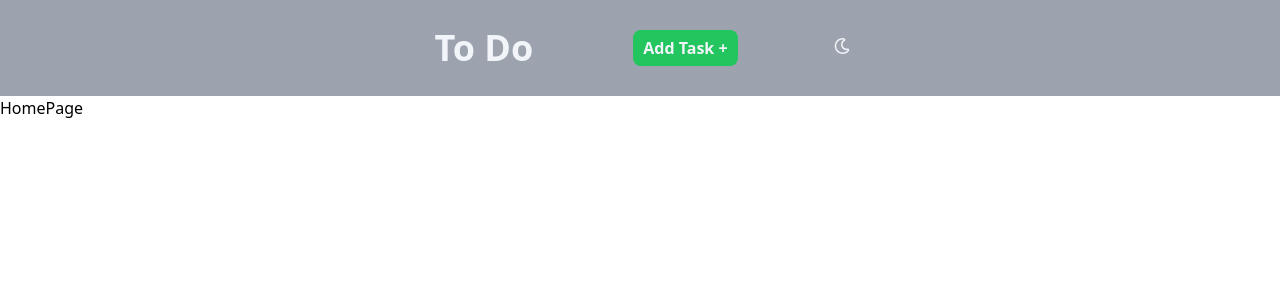
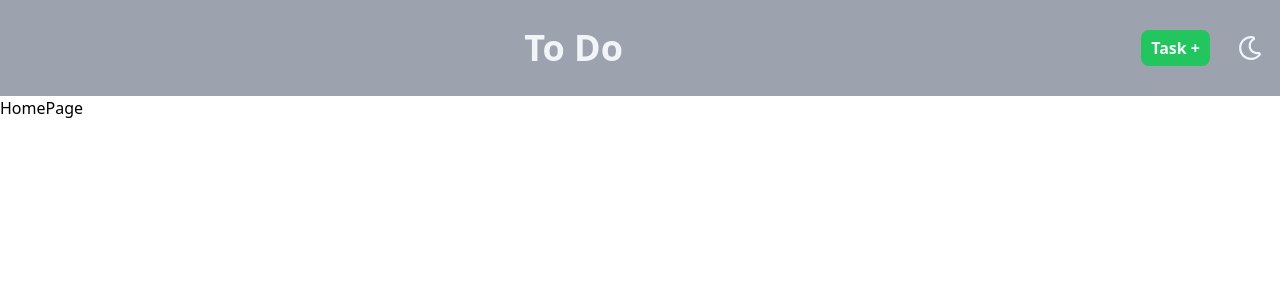
Before and after one commit to lilkajt/mern-to-do-app, a React (Vite) app in the folder frontend/: page / in a window 1280 px wide. Shown: the top 300 px of the page. Built offline with nearby package versions, Linux system fonts and the light colour scheme.

Commit message:
Navbar styles completed

```diff
--- a/frontend/src/components/Navbar.tsx
+++ b/frontend/src/components/Navbar.tsx
@@ -8,25 +8,24 @@ type NavbarProps = {
   theme: string;
 }
 
-// To Do - bigger(https://dribbble.com/shots/15574940-Fitness-app - right page), hover - text on blue
 // maybe add later animation 'to' drops and 'do' moves to left and next to it drops 'NOW!' and text glows brighter
 const Navbar: React.FC<NavbarProps> = ({ onAddTask, toggleTheme, theme }) => {
   return (
-    <div className="h-24 w-full flex justify-center items-center dark:bg-gray-800 bg-gray-400 p-1.5 text-slate-100 font-bold select-none">
-      <div className="title text-4xl">
-        <h1 className='hover:text-green-300 px-1 cursor-pointer'>
+    <div className="main h-24 w-full flex items-center justify-between dark:bg-gray-700 bg-gray-400 p-1.5 text-slate-100 font-bold select-none">
+      <div className="title text-4xl flex-grow text-center">
+        <h1 className='inline-block p-2 hover:text-sky-500 cursor-pointer'>
           To Do
         </h1>
       </div>
-      <div className="space w-24"></div>
+      <div className="flex items-center space-x-4">
       <div className="addTask border-2 rounded-lg border-green-500 bg-green-500 hover:bg-green-700 px-2 py-1">
-        <button type="button" onClick={onAddTask}>Add Task +</button>
+        <button type="button" onClick={onAddTask}>Task +</button>
       </div>
-      <div className="space w-24"></div>
-      <div className="darkMode">
-        <button type="button" className='' onClick={toggleTheme}>
-          {theme === "light" ? <FaRegMoon /> : <FiSun />}
+      <div className="toggle">
+        <button type="button" className='w-12 h-12 flex items-center justify-center' onClick={toggleTheme}>
+          {theme === "light" ? <FaRegMoon size={24} /> : <FiSun size={24} />}
         </button>
+      </div>
       </div>
     </div>
   );
```
